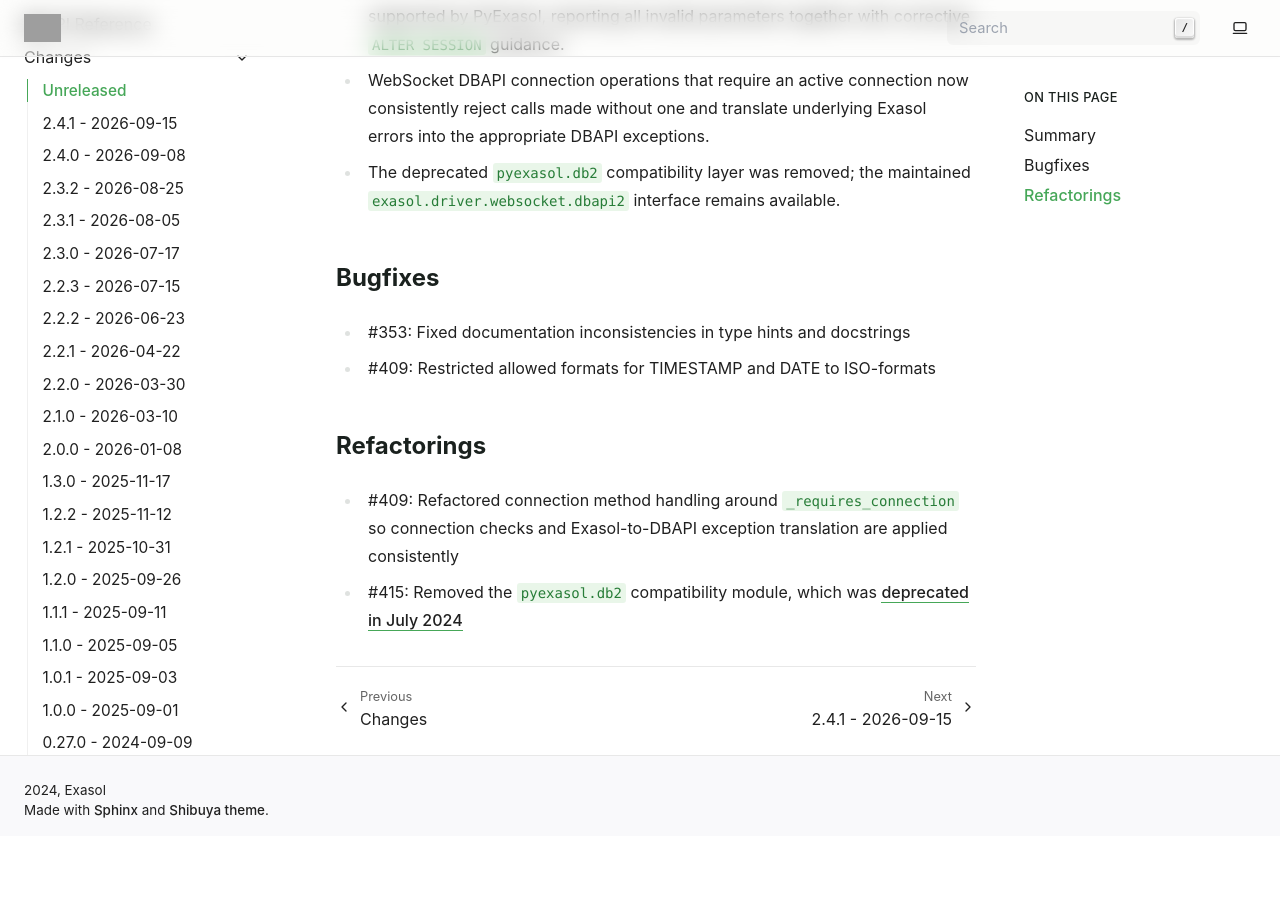
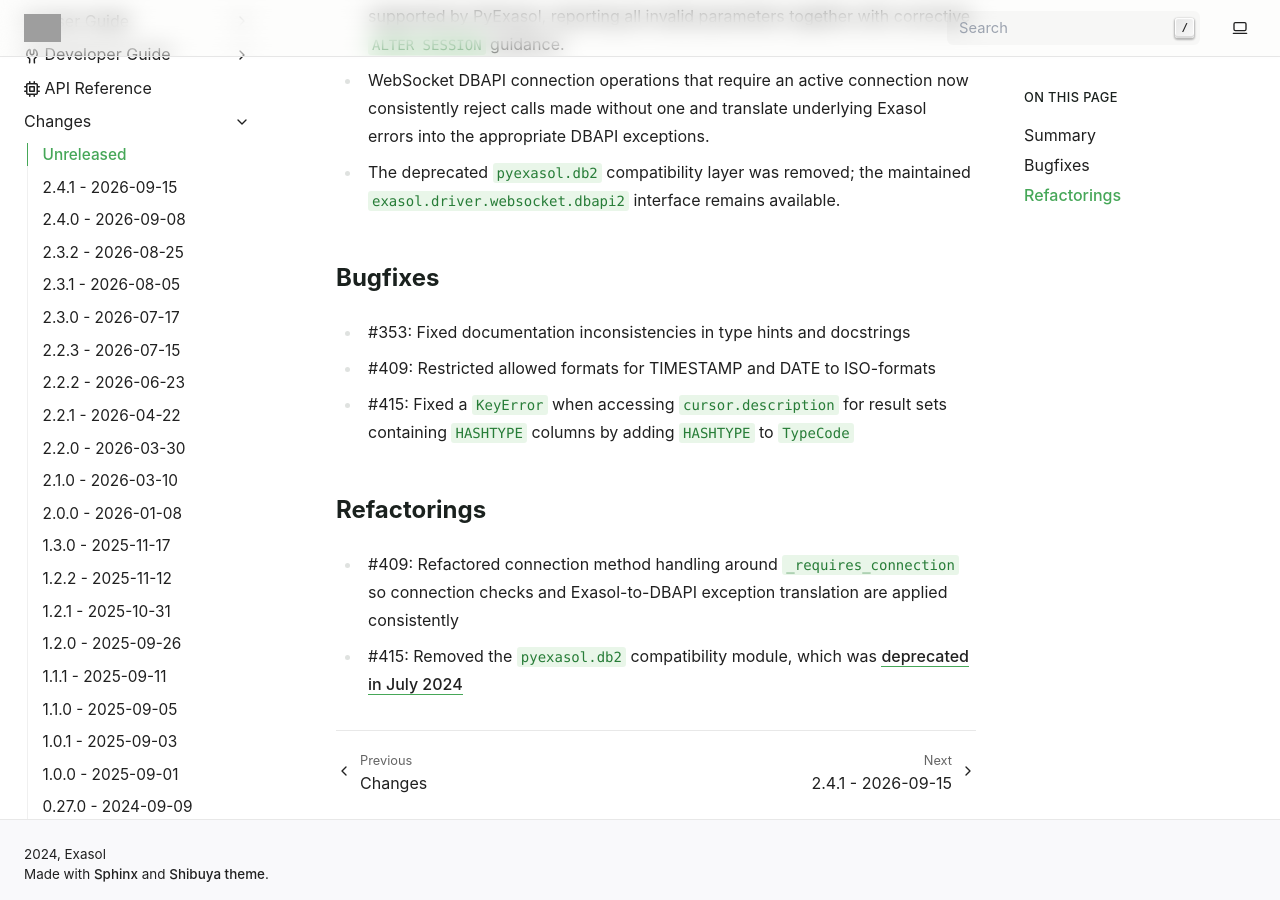
Before and after one commit to exasol/pyexasol, a Sphinx documentation site: the page built from doc/changes/unreleased.md, in a window 1280 px wide and 900 px high, scrolled down 334 px. Built offline with Sphinx 7.4.7, drawn with Linux system fonts in a browser that asks for light colours; before the commit the page ends 1170 px from its top, so only the background shows below that; grey boxes are pictures that could not be loaded.

Commit message:
Add bugfix change entry for HashType

```diff
--- a/doc/changes/unreleased.md
+++ b/doc/changes/unreleased.md
@@ -18,6 +18,8 @@
 
 * #353: Fixed documentation inconsistencies in type hints and docstrings
 * #409: Restricted allowed formats for TIMESTAMP and DATE to ISO-formats
+* #415: Fixed a ``KeyError`` when accessing ``cursor.description`` for result
+  sets containing ``HASHTYPE`` columns by adding ``HASHTYPE`` to ``TypeCode``
 
 ## Refactorings
 
```
